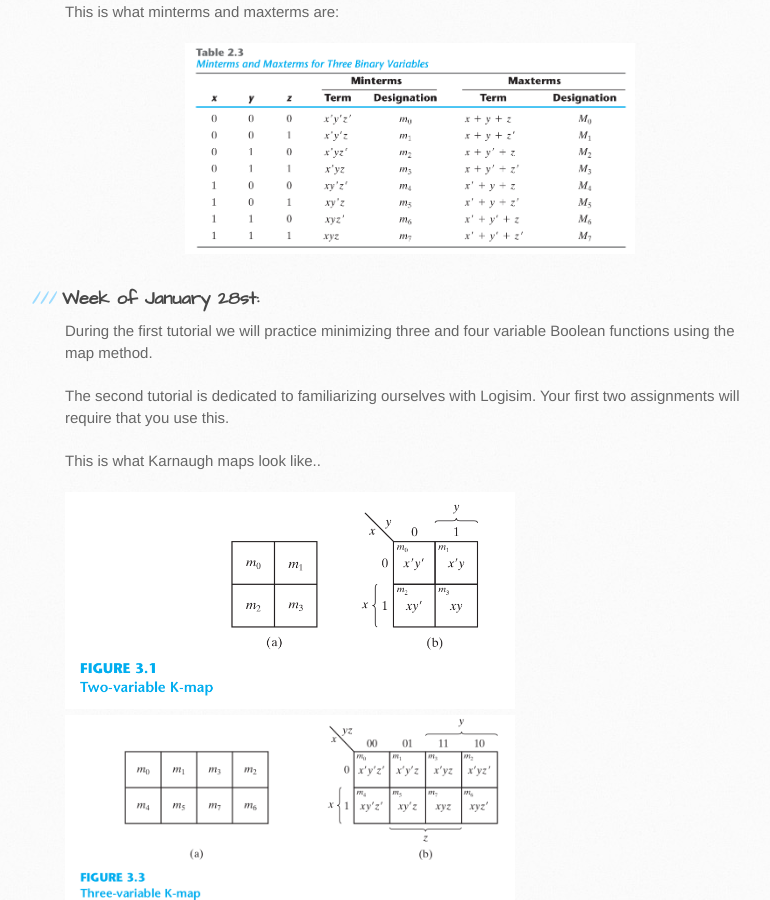
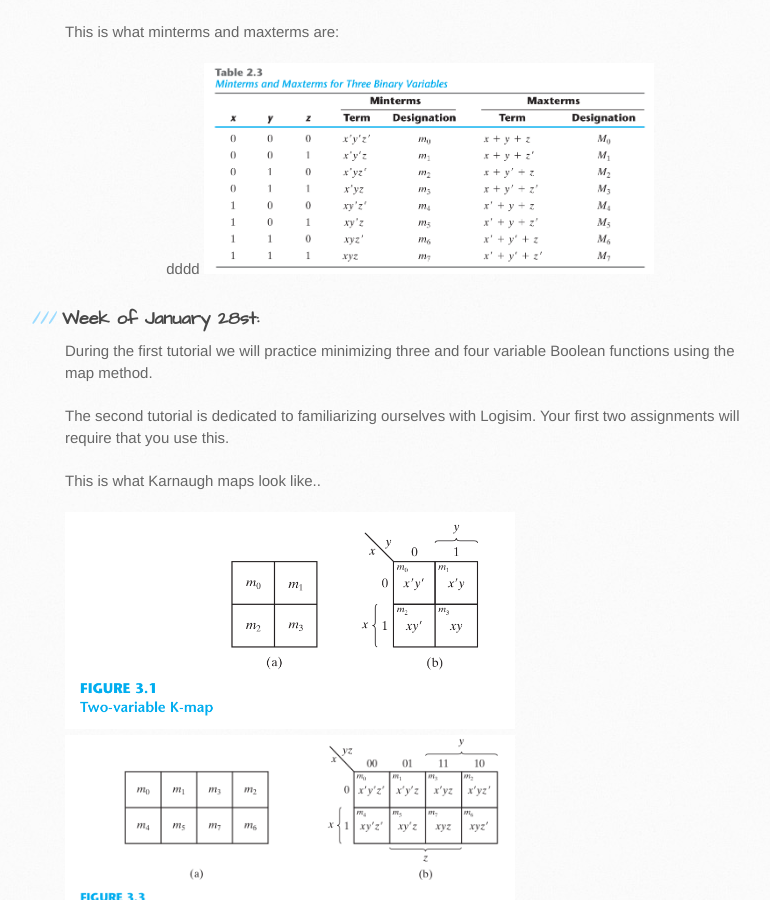
Before and after one commit to philstutorials/philstutorials.github.io, a Jekyll site: the page built from CPSC359W.md, in a window 1280 px wide and 900 px high, scrolled down 1071 px. Shown: the whole window, without its empty margins (105-875 px from the left). Built offline with Jekyll 4.4.1, drawn with Linux system fonts in a browser that asks for light colours; our own code applies the rules of GitHub Pages for plain Markdown files.

Commit message:
Update CPSC359W.md

```diff
--- a/CPSC359W.md
+++ b/CPSC359W.md
@@ -26,10 +26,11 @@ This week we'll practice what you learned in last week's lectures. That means we
 Please bring pencil and paper to work on practice problems.
 
 Here is are all the maths you need to know for digital logic.
+
 <img src="https://raw.githubusercontent.com/philstutorials/philstutorials.github.io/master/_data/postulates_theorems.png " width="450"/>
 
 This is what minterms and maxterms are:
-<center>
+<center>dddd
 <img src="https://raw.githubusercontent.com/philstutorials/philstutorials.github.io/master/_data/minmaxterms.png " width="450"/></center>
 
 ### Week of January 28st:
```
